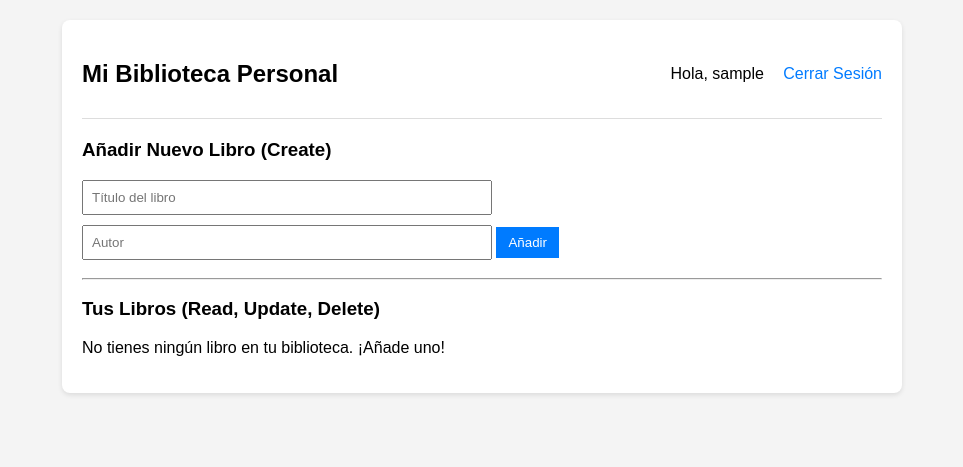
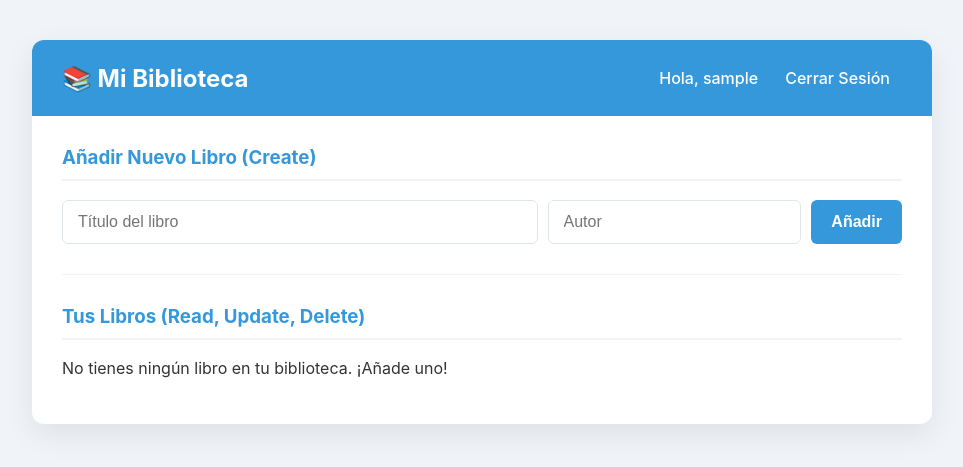
Before and after one commit to DonP0413/biblioteca_python, a Flask app: page / in a window 1280 px wide. Shown: the top 467 px of the page, without its empty margins (158-1121 px from the left). Run offline with Flask 3, Linux system fonts and the light colour scheme; the visitor is signed in with stand-in values (Sample User, id 1); data that the repository does not hold is empty.

Commit message:
Se mejoró el diseño CSS de todas las plantillas

```diff
--- a/templates/base.html
+++ b/templates/base.html
@@ -3,33 +3,216 @@
 <head>
     <meta charset="UTF-8">
     <meta name="viewport" content="width=device-width, initial-scale=1.0">
-    <title>Mi Biblioteca</title>
+    <title>Mi Biblioteca Personal</title>
     <style>
-        body { font-family: sans-serif; margin: 0; padding: 20px; background-color: #f4f4f4; }
-        .container { max-width: 800px; margin: auto; background-color: #fff; padding: 20px; border-radius: 8px; box-shadow: 0 2px 5px rgba(0,0,0,0.1); }
-        .nav { display: flex; justify-content: space-between; align-items: center; border-bottom: 1px solid #ddd; padding-bottom: 10px; margin-bottom: 20px; }
-        .nav-links a { margin-left: 15px; text-decoration: none; color: #007bff; }
-        .flash { padding: 10px; margin-bottom: 15px; border-radius: 4px; }
-        .flash.success { background-color: #d4edda; color: #155724; }
-        .flash.danger { background-color: #f8d7da; color: #721c24; }
-        .libro { display: flex; justify-content: space-between; align-items: center; padding: 10px; border-bottom: 1px solid #eee; }
-        .libro.leido { text-decoration: line-through; color: #888; }
-        .libro-actions a { margin-left: 10px; text-decoration: none; }
-        form input { margin-bottom: 10px; width: calc(50% - 10px); padding: 8px; }
-        form button { padding: 8px 12px; background-color: #007bff; color: white; border: none; cursor: pointer; }
+        /* --- Paleta de 5+ Colores --- */
+        :root {
+            --color-fondo: #f0f4f8;       /* 1. Gris azulado claro (Fondo) */
+            --color-primario: #3498db;  /* 2. Azul vibrante (Header/Botones) */
+            --color-blanco: #ffffff;      /* 3. Blanco (Contenedores) */
+            --color-texto: #333333;       /* 4. Gris oscuro (Texto principal) */
+            --color-acento: #1abc9c;    /* 5. Turquesa (Éxito / Links) */
+            --color-peligro: #e74c3c;     /* 6. Rojo (Peligro / Admin) */
+            --color-borde: #dfe6e9;
+        }
+
+        /* --- Estilos Generales --- */
+        body {
+            font-family: -apple-system, BlinkMacSystemFont, "Segoe UI", Roboto, Helvetica, Arial, sans-serif;
+            background-color: var(--color-fondo);
+            color: var(--color-texto);
+            margin: 0;
+            padding: 20px;
+        }
+
+        /* --- Contenedor Principal --- */
+        .container {
+            max-width: 900px;
+            margin: 20px auto;
+            background-color: var(--color-blanco);
+            padding: 0;
+            border-radius: 12px;
+            box-shadow: 0 10px 30px rgba(0, 0, 0, 0.08);
+            overflow: hidden; /* Para que la nav se ajuste a los bordes */
+        }
+
+        /* --- Barra de Navegación --- */
+        .nav {
+            display: flex;
+            justify-content: space-between;
+            align-items: center;
+            background-color: var(--color-primario);
+            padding: 20px 30px;
+            color: var(--color-blanco);
+        }
+        .nav h2 {
+            margin: 0;
+            font-size: 1.5em;
+        }
+        .nav-links {
+            display: flex;
+            align-items: center;
+        }
+        .nav-links span {
+            margin-right: 15px;
+            font-weight: 500;
+        }
+        .nav-links a {
+            color: var(--color-blanco);
+            text-decoration: none;
+            font-weight: 500;
+            padding: 8px 12px;
+            border-radius: 6px;
+            transition: background-color 0.2s ease;
+        }
+        .nav-links a:hover {
+            background-color: rgba(255, 255, 255, 0.2);
+        }
+        .nav-links a.admin-link {
+            background-color: var(--color-peligro);
+            font-weight: 700;
+        }
+        .nav-links a.admin-link:hover {
+            background-color: #c0392b; /* Rojo más oscuro */
+        }
+
+        /* --- Contenido Principal --- */
+        .content-wrapper {
+            padding: 30px;
+        }
+
+        /* --- Mensajes Flash --- */
+        .flash {
+            padding: 15px 20px;
+            margin-bottom: 20px;
+            border-radius: 8px;
+            font-weight: 500;
+            text-align: center;
+        }
+        .flash.success {
+            background-color: #d4edda;
+            color: #155724;
+            border: 1px solid #c3e6cb;
+        }
+        .flash.danger {
+            background-color: #f8d7da;
+            color: #721c24;
+            border: 1px solid #f5c6cb;
+        }
+
+        /* --- Formularios --- */
+        form {
+            margin-top: 15px;
+        }
+        .form-group {
+            margin-bottom: 15px;
+        }
+        .form-group label {
+            display: block;
+            margin-bottom: 5px;
+            font-weight: 600;
+        }
+        .form-control {
+            width: 100%;
+            padding: 12px 15px;
+            border: 1px solid var(--color-borde);
+            border-radius: 6px;
+            box-sizing: border-box; /* Importante para que el padding no afecte el ancho */
+            font-size: 1em;
+        }
+
+        /* --- Botones --- */
+        .btn {
+            padding: 12px 20px;
+            font-size: 1em;
+            font-weight: 600;
+            border: none;
+            border-radius: 6px;
+            cursor: pointer;
+            transition: all 0.2s ease;
+            text-decoration: none;
+            display: inline-block;
+        }
+        .btn-primario {
+            background-color: var(--color-primario);
+            color: var(--color-blanco);
+        }
+        .btn-primario:hover {
+            background-color: #2980b9; /* Azul más oscuro */
+        }
+        .btn-acento {
+            background-color: var(--color-acento);
+            color: var(--color-blanco);
+        }
+        .btn-acento:hover {
+            background-color: #16a085; /* Turquesa más oscuro */
+        }
+        .btn-peligro {
+            background-color: var(--color-peligro);
+            color: var(--color-blanco);
+        }
+        .btn-peligro:hover {
+            background-color: #c0392b; /* Rojo más oscuro */
+        }
+
+        /* --- Lista de Libros --- */
+        .libro {
+            display: flex;
+            justify-content: space-between;
+            align-items: center;
+            padding: 15px 20px;
+            border: 1px solid var(--color-borde);
+            border-radius: 8px;
+            margin-bottom: 10px;
+            transition: box-shadow 0.2s ease;
+        }
+        .libro:hover {
+            box-shadow: 0 4px 15px rgba(0, 0, 0, 0.05);
+        }
+        .libro.leido {
+            background-color: #f9f9f9;
+        }
+        .libro.leido .libro-info {
+            text-decoration: line-through;
+            color: #888;
+        }
+        .libro-info strong {
+            font-size: 1.1em;
+        }
+        .libro-actions a {
+            margin-left: 10px;
+            text-decoration: none;
+            font-weight: 600;
+        }
+        .libro-actions .link-update { color: var(--color-acento); }
+        .libro-actions .link-delete { color: var(--color-peligro); }
+
+        /* --- Títulos --- */
+        h3 {
+            color: var(--color-primario);
+            border-bottom: 2px solid var(--color-fondo);
+            padding-bottom: 10px;
+            margin-top: 0;
+        }
+        h4 {
+            color: var(--color-texto);
+            margin-top: 30px;
+        }
+
     </style>
 </head>
 <body>
     <div class="container">
         <nav class="nav">
-            <h2>Mi Biblioteca Personal</h2>
+            <h2><a href="/" style="color: white; text-decoration: none;">📚 Mi Biblioteca</a></h2>
             <div class="nav-links">
                 {% if current_user.is_authenticated %}
                     <span>Hola, {{ current_user.username }}</span>
 
                     {% if current_user.is_admin %}
-            <a href="{{ url_for('admin_dashboard') }}" style="color: red; font-weight: bold;">Panel Admin</a>
+                        <a href="{{ url_for('admin_dashboard') }}" class="admin-link">Panel Admin</a>
                     {% endif %}
+
                     <a href="{{ url_for('logout') }}">Cerrar Sesión</a>
                 {% else %}
                     <a href="{{ url_for('login') }}">Iniciar Sesión</a>
@@ -38,6 +221,7 @@
             </div>
         </nav>
 
+        <div class="content-wrapper">
             {% with messages = get_flashed_messages(with_categories=true) %}
                 {% if messages %}
                     {% for category, message in messages %}
@@ -48,5 +232,6 @@
 
             {% block content %}{% endblock %}
         </div>
+    </div>
 </body>
 </html>
--- a/templates/biblioteca.html
+++ b/templates/biblioteca.html
@@ -2,26 +2,26 @@
 
 {% block content %}
     <h3>Añadir Nuevo Libro (Create)</h3>
-    <form action="{{ url_for('agregar_libro') }}" method="POST">
-        <input type="text" name="titulo" placeholder="Título del libro" required>
-        <input type="text" name="autor" placeholder="Autor" required>
-        <button type="submit">Añadir</button>
+    <form action="{{ url_for('agregar_libro') }}" method="POST" style="display: flex; gap: 10px;">
+        <input type="text" name="titulo" placeholder="Título del libro" class="form-control" required style="flex: 2;">
+        <input type="text" name="autor" placeholder="Autor" class="form-control" required style="flex: 1;">
+        <button type="submit" class="btn btn-primario">Añadir</button>
     </form>
 
-    <hr>
+    <hr style="border: 0; border-top: 1px solid var(--color-fondo); margin: 30px 0;">
 
     <h3>Tus Libros (Read, Update, Delete)</h3>
     {% if libros %}
         {% for libro in libros %}
             <div class="libro {% if libro.leido %}leido{% endif %}">
-                <span>
+                <span class="libro-info">
                     <strong>{{ libro.titulo }}</strong> - <em>{{ libro.autor }}</em>
                 </span>
                 <span class="libro-actions">
-                    <a href="{{ url_for('actualizar_libro', id_libro=libro.id) }}">
+                    <a href="{{ url_for('actualizar_libro', id_libro=libro.id) }}" class="link-update">
                         {% if libro.leido %}Marcar como No Leído{% else %}Marcar como Leído{% endif %}
                     </a>
-                    <a href="{{ url_for('borrar_libro', id_libro=libro.id) }}" style="color: red;">Borrar</a>
+                    <a href="{{ url_for('borrar_libro', id_libro=libro.id) }}" class="link-delete">Borrar</a>
                 </span>
             </div>
         {% endfor %}
```
Also changed, not shown: templates/admin.html (+8 -8 lines), templates/login.html (+12 -7 lines), templates/register.html (+12 -7 lines), 2 other files. Lines whose indentation alone changed are shown as unchanged.
